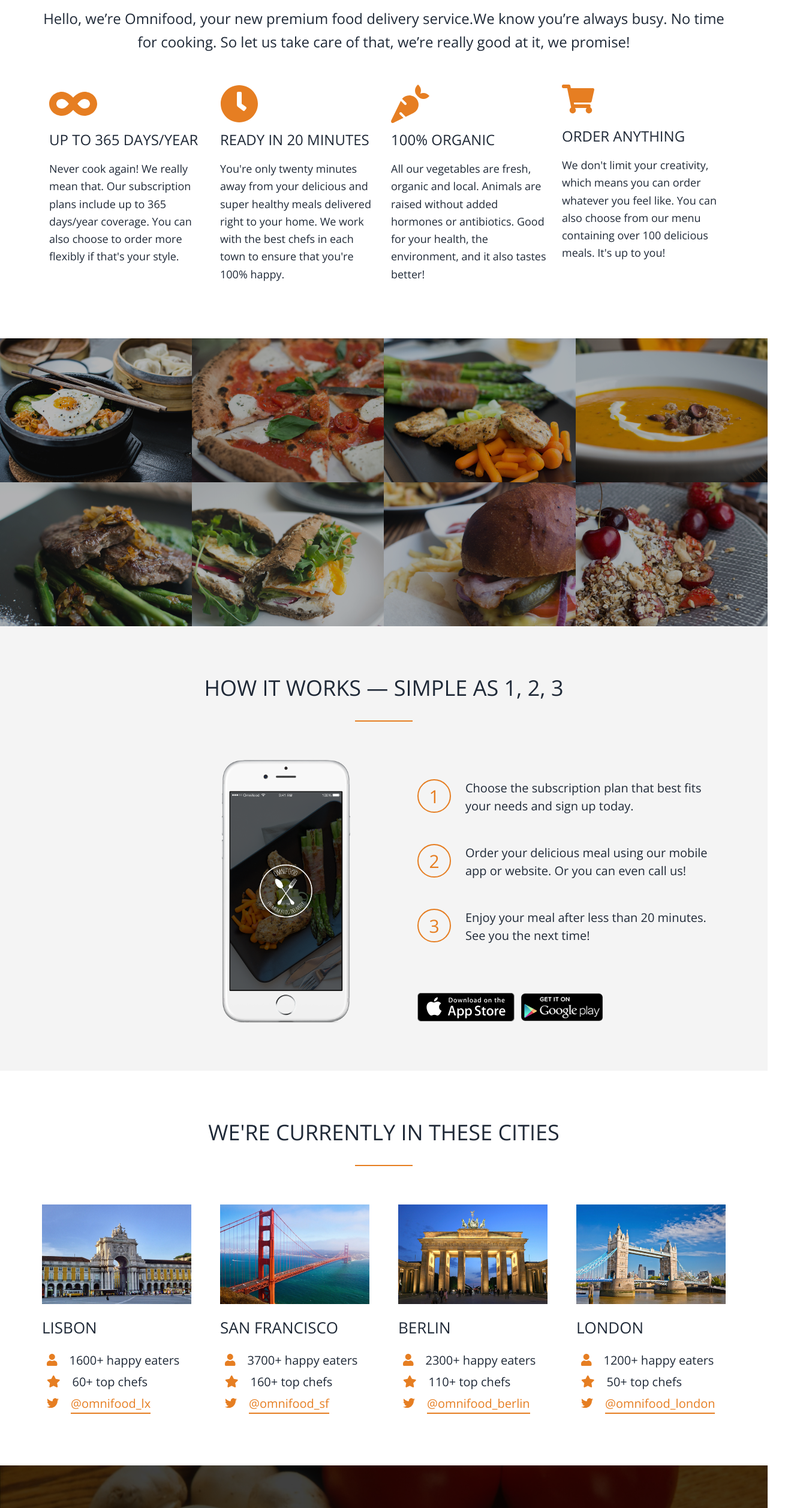
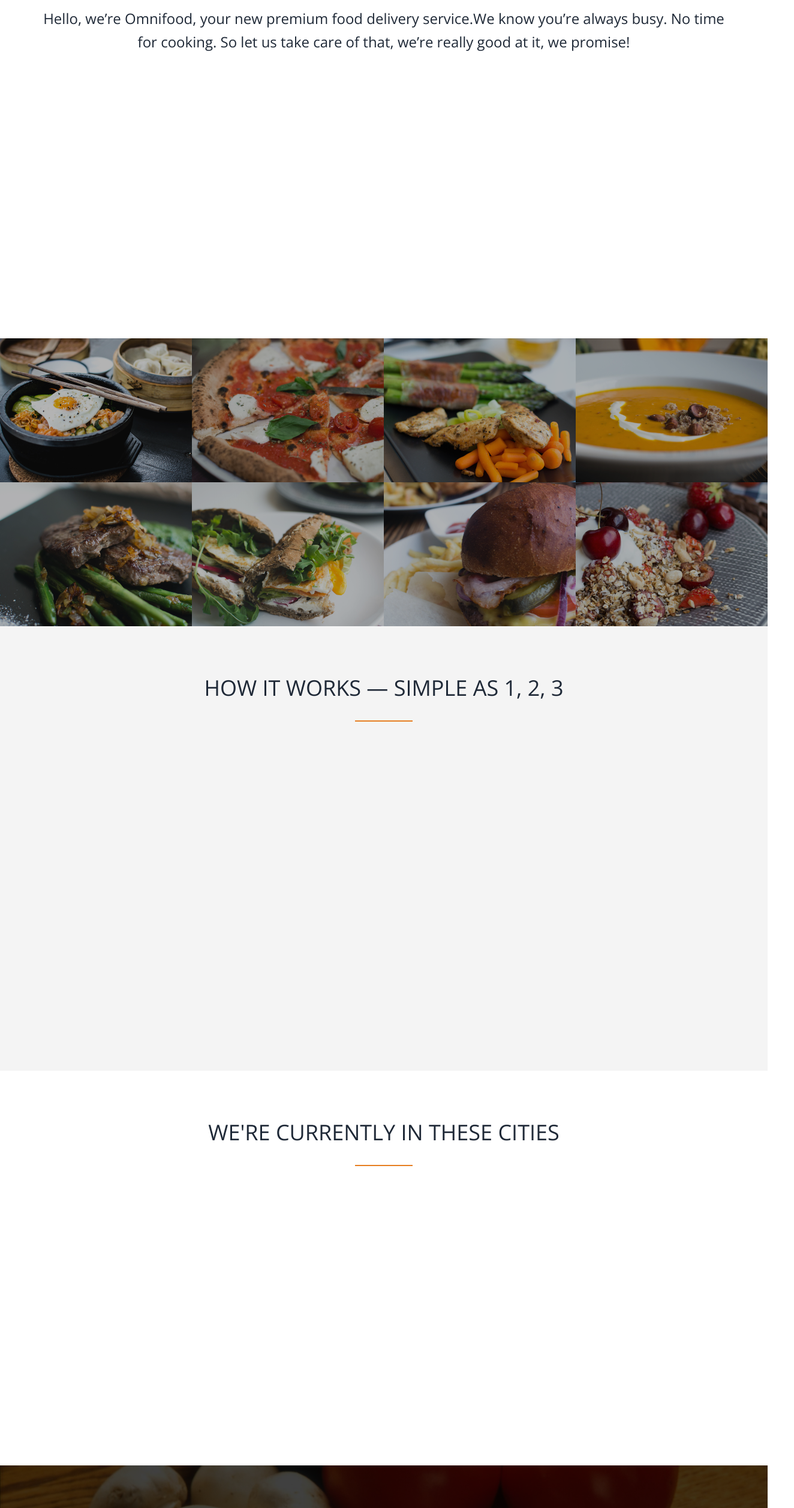
Before and after one commit to aligorgin/practice-land, a React (Create React App) app: page / in a window 1280 px wide. Shown: the part 980-3494 px from the top of the page at 60% size, 1324 px wide, since content can reach past the window. Built offline with nearby package versions, Linux system fonts and the light colour scheme.

Commit message:
added animation on scroll

```diff
--- a/package.json
+++ b/package.json
@@ -10,6 +10,7 @@
     "@testing-library/jest-dom": "^5.11.9",
     "@testing-library/react": "^11.2.5",
     "@testing-library/user-event": "^12.7.3",
+    "aos": "^3.0.0-beta.6",
     "react": "^17.0.1",
     "react-dom": "^17.0.1",
     "react-scripts": "4.0.3",
--- a/src/components/omniFood/Cities.js
+++ b/src/components/omniFood/Cities.js
@@ -17,7 +17,7 @@ const Cities = () => {
                 <div className='block h-0.5 bg-orange w-24 mx-auto mb-16'> </div>
             </div>
 
-            <div className='grid grid-cols-1 sm:grid-cols-2 lg:grid-cols-4 max-w-1140 mx-auto gap-12 px-4 xl:px-0'>
+            <div data-aos='zoom-out' className='grid grid-cols-1 sm:grid-cols-2 lg:grid-cols-4 max-w-1140 mx-auto gap-12 px-4 xl:px-0'>
 
                 <div >
                     <img className='w-full lg:w-96 h-auto mb-5' src={lisbon} alt="lisbon"/>
--- a/src/components/omniFood/Features.js
+++ b/src/components/omniFood/Features.js
@@ -1,8 +1,15 @@
-import React ,{useRef} from "react";
+import React ,{useEffect} from "react";
 import {FontAwesomeIcon} from "@fortawesome/react-fontawesome";
 import {faInfinity, faClock, faCarrot, faShoppingCart} from "@fortawesome/free-solid-svg-icons";
+import AOS from 'aos';
+import 'aos/dist/aos.css';
 
 const Features = () => {
+
+    useEffect(()=>{
+        AOS.init({duration:2000});
+    },[])
+
 
     return (
         <section className='py-20' id='featuresSection' >
@@ -18,7 +25,7 @@ const Features = () => {
                 </p>
             </div>
 
-            <div className='max-w-1140 mx-auto'>
+            <div data-aos='fade-up' className='max-w-1140 mx-auto'>
                 <div className='grid grid-cols-1 px-6 xl:px-0 md:grid-cols-2 lg:grid-cols-4'>
                     <div className='p-3'>
                         <FontAwesomeIcon className='text-6xl block text-orange mb-2.5' icon={faInfinity}/>
--- a/src/components/omniFood/HowItWorksSections.js
+++ b/src/components/omniFood/HowItWorksSections.js
@@ -11,7 +11,7 @@ const HowItWorksSection = () => {
                     as 1, 2, 3</h2>
                 <div className='block h-0.5 bg-orange w-24 mx-auto mb-16'> </div>
             </div>
-            <div className="grid grid-cols-1 md:grid-cols-2 gap-16 md:gap-28 max-w-1140 mx-auto">
+            <div data-aos='fade-left' className="grid grid-cols-1 md:grid-cols-2 gap-16 md:gap-28 max-w-1140 mx-auto">
 
                 <div className='flex justify-center items-center md:block'>
                     <img className='w-5/12 md:float-right' src={appIphone} alt="omni food app on iphone"/>
--- a/src/components/omniFood/SignUp.js
+++ b/src/components/omniFood/SignUp.js
@@ -35,7 +35,7 @@ const SignUp = () => {
                         </a>
                     </div>
                 </div>
-                <div className='mx-4 mb-4 lg:mb-0 xl:mx-0 rounded-lg shadow-lg bg-white divide-y divide-gray-300 lg:transform hover:scale-110 transition duration-500'>
+                <div data-aos='slide-right' className='mx-4 mb-4 lg:mb-0 xl:mx-0 rounded-lg shadow-lg bg-white divide-y divide-gray-300 lg:transform '>
                     <div className='p-4 bg-wickyyWhite'>
                         <h3 className='text-2xl xl:text-2.5xl mb-7 uppercase '>Pro</h3>
                         <p className='text-6xl xl:text-7xl font-lato text-orange mb-5'> $149 <span className='text-lg xl:text-xl font-openSans'>/ per month</span></p>
@@ -57,7 +57,7 @@ const SignUp = () => {
                         </a>
                     </div>
                 </div>
-                <div className='mx-4 xl:mx-0 rounded-lg shadow-lg bg-white divide-y divide-gray-300 lg:transform hover:scale-110 transition duration-500'>
+                <div data-aos='slide-right' className='mx-4 xl:mx-0 rounded-lg shadow-lg bg-white divide-y divide-gray-300 lg:transform '>
                     <div className='p-4 bg-wickyyWhite'>
                         <h3 className='text-2xl xl:text-2.5xl mb-7 uppercase '>starter</h3>
                         <p className='text-6xl xl:text-7xl font-lato text-orange mb-5'> $19 <span className='text-lg xl:text-xl font-openSans'>/ per month</span></p>
--- a/src/components/omniFood/Testimonials.js
+++ b/src/components/omniFood/Testimonials.js
@@ -15,7 +15,7 @@ const Testimonials = () => {
                     <div className='h-0.5 w-24 bg-orange mb-16 block mx-auto'> </div>
                 </div>
 
-                <div className='grid gap-36 lg:gap-12 grid-cols-1 lg:grid-cols-3 mx-auto max-w-1140 pb-24 text-white pt-10 px-4 lg:px-0'>
+                <div data-aos='fade-right' className='grid gap-36 lg:gap-12 grid-cols-1 lg:grid-cols-3 mx-auto max-w-1140 pb-24 text-white pt-10 px-4 lg:px-0'>
 
                     <blockquote style={{minHeight:'180px'}} className='italic text text-lg relative leading-relaxed lg:ml-4 xl:ml-0'>
                         <span className='inline text-7xl absolute -top-20 -left-3 lg:-left-5' >&#8220;</span>
```
Also changed, not shown: 1 other file (tests, documents, lock files or other folders).
